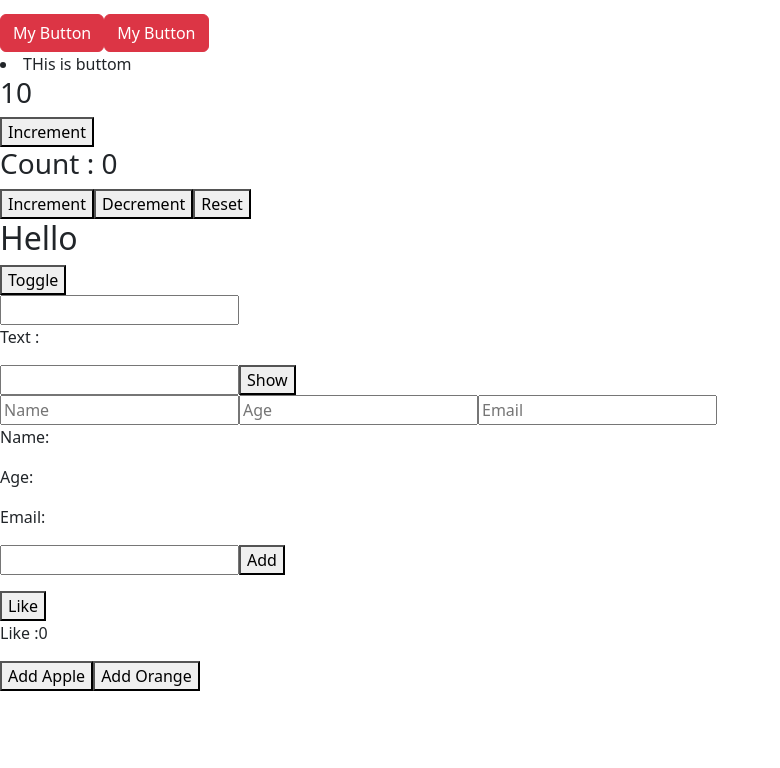
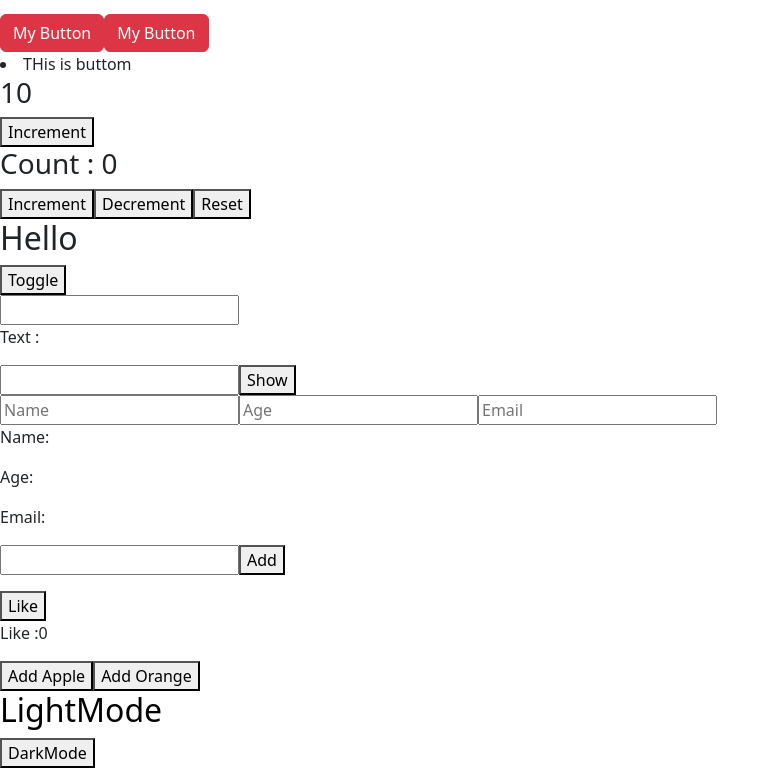
Before and after one commit to JoshiNirdesh/learn-react, a React (Vite) app: page / in a window 1280 px wide. Shown: the part 380-1148 px from the top of the page, without its empty margins (0-780 px from the left). Before the commit the page ends 1071 px from the top, so only its background shows below. Built offline with nearby package versions, Linux system fonts and the light colour scheme.

Commit message:
dark and light mode

```diff
--- a/src/App.jsx
+++ b/src/App.jsx
@@ -12,6 +12,7 @@ import FormHandling from "./assets/components/FormHandling";
 import ToDo from "./assets/components/ToDo";
 import LikeCount from "./assets/components/LikeCount";
 import ShoppingCart from "./assets/components/ShoppingCart";
+import ModeDark from "./assets/components/ModeDark";
 
 const App = () => {
   let items = ["Nepal", "USA", "India", "China", "Russia"];
@@ -41,6 +42,7 @@ const App = () => {
       <ToDo />
       <LikeCount />
       <ShoppingCart />
+      <ModeDark />
     </div>
   );
 };
--- /dev/null
+++ b/src/assets/components/ModeDark.jsx
@@ -0,0 +1,20 @@
+import React, { useState } from "react";
+
+const ModeDark = () => {
+  const [mode, setMode] = useState(false);
+  return (
+    <div
+      style={{
+        background: mode ? "black" : "white",
+        color: mode ? "white" : "black",
+      }}
+    >
+      <h2>{mode ? "DarkMode" : "LightMode"}</h2>
+      <button onClick={() => setMode(!mode)}>
+        {mode ? "LighMode" : "DarkMode"}
+      </button>
+    </div>
+  );
+};
+
+export default ModeDark;
```
